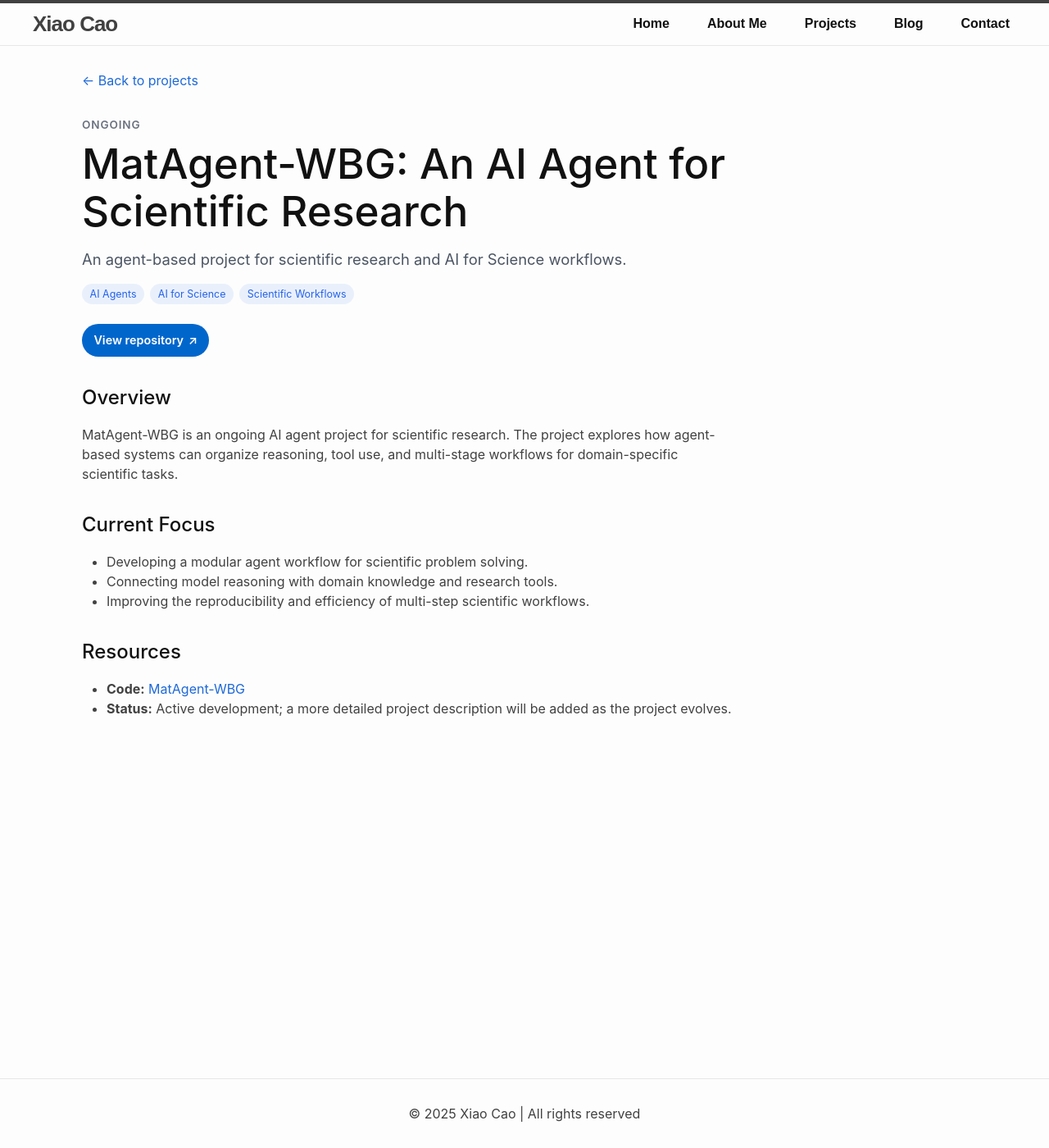
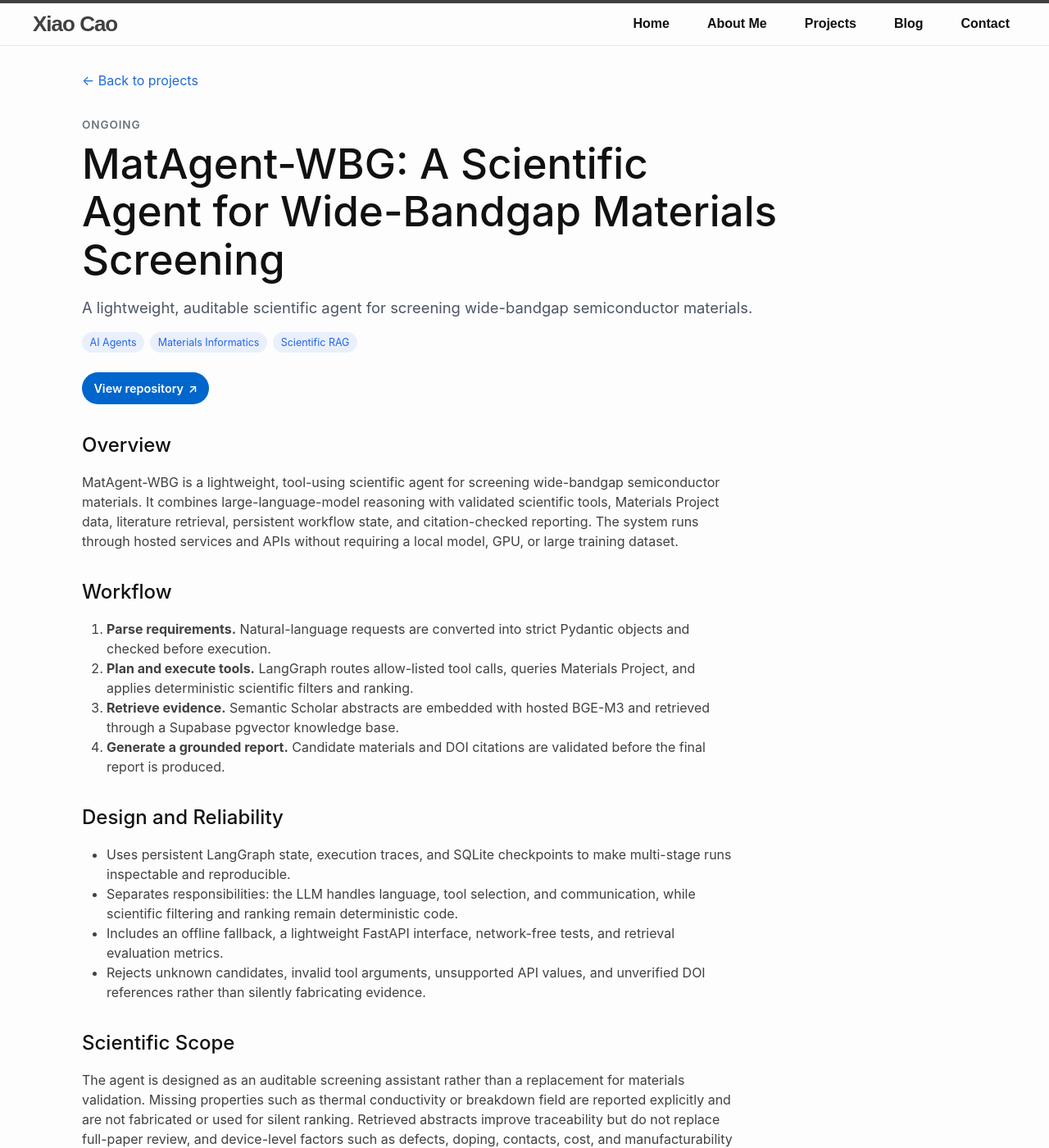
Before and after one commit to FranklinCao123/FranklinCao123.github.io, a Jekyll site: the page built from _projects/matagent-wbg.md, in a window 1280 px wide and 1400 px high. Shown: the whole window at 82% size. Built offline with Jekyll 4.4.1, drawn with Linux system fonts in a browser that asks for light colours; a style sheet for code colours, icons or effects is not loaded; some of the changed text lies outside the part shown.

Commit message:
Expand Neural Codec and MatAgent project pages

```diff
--- a/_projects/matagent-wbg.md
+++ b/_projects/matagent-wbg.md
@@ -1,29 +1,42 @@
 ---
-title: "MatAgent-WBG: An AI Agent for Scientific Research"
+title: "MatAgent-WBG: A Scientific Agent for Wide-Bandgap Materials Screening"
 short_title: "MatAgent-WBG"
 date: 2026-08-01
 period: "Ongoing"
 order: 3
-summary: "An agent-based project for scientific research and AI for Science workflows."
+summary: "A lightweight, auditable scientific agent for screening wide-bandgap semiconductor materials."
 tags:
   - AI Agents
-  - AI for Science
-  - Scientific Workflows
+  - Materials Informatics
+  - Scientific RAG
 status: "Ongoing"
 repository: "https://github.com/FranklinCao123/MatAgent-WBG"
 ---
 
 ## Overview
 
-MatAgent-WBG is an ongoing AI agent project for scientific research. The project explores how agent-based systems can organize reasoning, tool use, and multi-stage workflows for domain-specific scientific tasks.
+MatAgent-WBG is a lightweight, tool-using scientific agent for screening wide-bandgap semiconductor materials. It combines large-language-model reasoning with validated scientific tools, Materials Project data, literature retrieval, persistent workflow state, and citation-checked reporting. The system runs through hosted services and APIs without requiring a local model, GPU, or large training dataset.
 
-## Current Focus
+## Workflow
 
-- Developing a modular agent workflow for scientific problem solving.
-- Connecting model reasoning with domain knowledge and research tools.
-- Improving the reproducibility and efficiency of multi-step scientific workflows.
+1. **Parse requirements.** Natural-language requests are converted into strict Pydantic objects and checked before execution.
+2. **Plan and execute tools.** LangGraph routes allow-listed tool calls, queries Materials Project, and applies deterministic scientific filters and ranking.
+3. **Retrieve evidence.** Semantic Scholar abstracts are embedded with hosted BGE-M3 and retrieved through a Supabase pgvector knowledge base.
+4. **Generate a grounded report.** Candidate materials and DOI citations are validated before the final report is produced.
+
+## Design and Reliability
+
+- Uses persistent LangGraph state, execution traces, and SQLite checkpoints to make multi-stage runs inspectable and reproducible.
+- Separates responsibilities: the LLM handles language, tool selection, and communication, while scientific filtering and ranking remain deterministic code.
+- Includes an offline fallback, a lightweight FastAPI interface, network-free tests, and retrieval evaluation metrics.
+- Rejects unknown candidates, invalid tool arguments, unsupported API values, and unverified DOI references rather than silently fabricating evidence.
+
+## Scientific Scope
+
+The agent is designed as an auditable screening assistant rather than a replacement for materials validation. Missing properties such as thermal conductivity or breakdown field are reported explicitly and are not fabricated or used for silent ranking. Retrieved abstracts improve traceability but do not replace full-paper review, and device-level factors such as defects, doping, contacts, cost, and manufacturability remain outside the current screening stage.
 
 ## Resources
 
 - **Code:** [MatAgent-WBG](https://github.com/FranklinCao123/MatAgent-WBG)
-- **Status:** Active development; a more detailed project description will be added as the project evolves.
+- **Interface:** Command-line workflow and a lightweight local FastAPI web interface.
+- **Status:** Active development.
```
Also changed, not shown: _projects/image-compression.md (+14 -8 lines), 3 other files.
